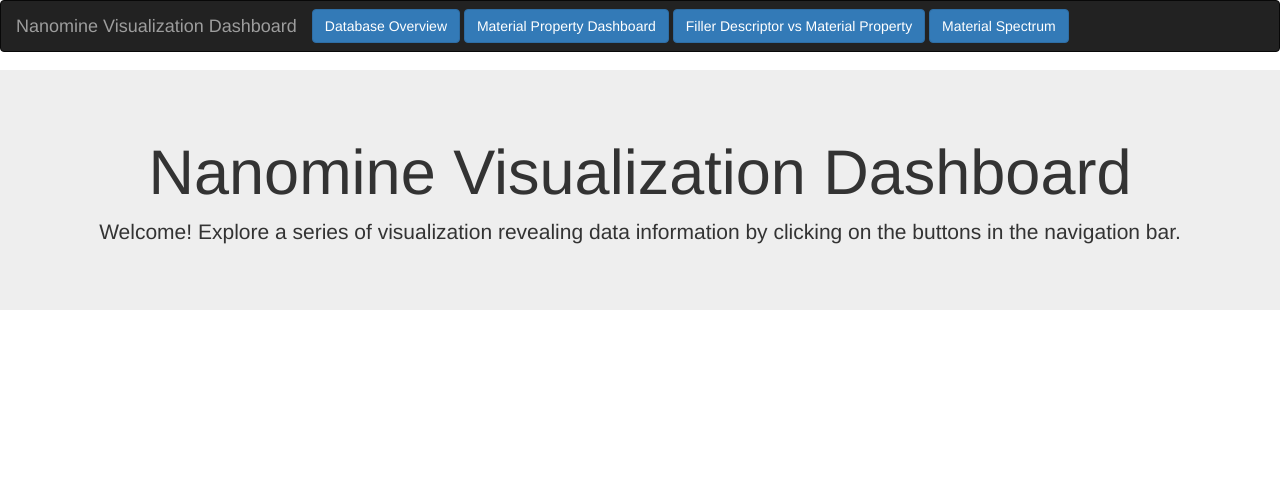
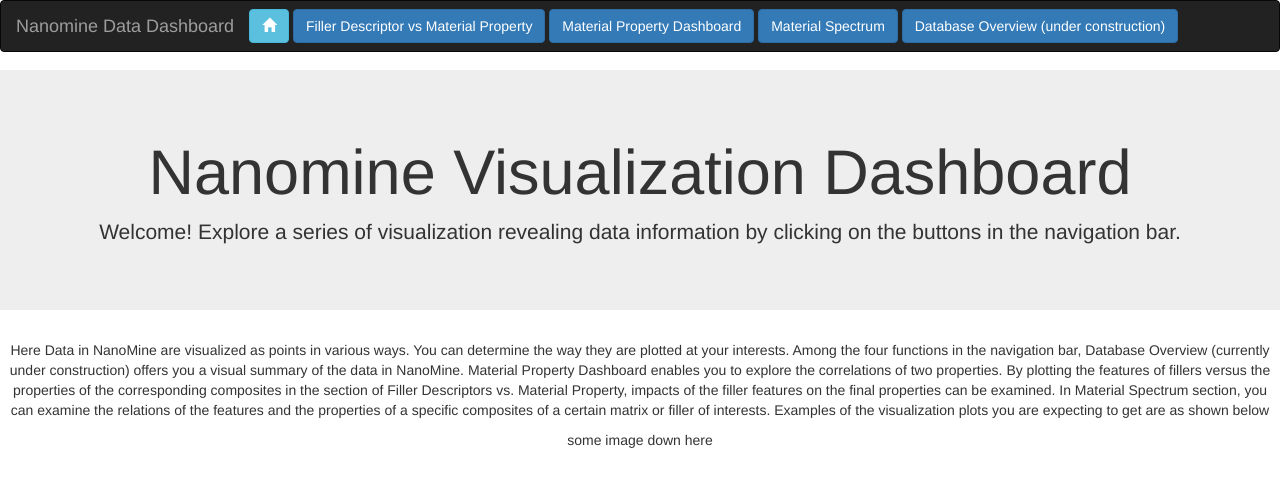
Before and after one commit to tetherless-world/materialsmine, a Python web app: template templates/visualization.html in a window 1280 px wide. Shown: the top 487 px of the page. Run offline with Jinja, Linux system fonts and the light colour scheme; the template is opened without the code that fills it, so the values that code supplies are empty; some libraries are stand-ins or nearby versions.

Commit message:
update visualization

```diff
--- a/templates/visualization.html
+++ b/templates/visualization.html
@@ -404,6 +404,8 @@
                     });
                 });
 
+                $("#home").attr("title", "Nanomine HomePage");
+
                 // material specturm dashboard
                 $("#ms").click(function() {
                     dashboard.empty();
@@ -634,14 +636,16 @@
             <nav class="navbar navbar-inverse">
                 <div class="container-fluid">
                     <div class="navbar-header">
-                        <a class="navbar-brand">Nanomine Visualization Dashboard</a>
+                        <a href="http://nanomine-vis.oit.duke.edu/viz" class="navbar-brand">Nanomine Data Dashboard</a>
                     </div>
                     <!--add option buttons here-->
                     <ul class="nav navbar-nav"></ul>
-                    <button type="button" class="btn btn-primary navbar-btn" id="db">Database Overview</button>
+                    <a href="http://nanomine.northwestern.edu:8000/" class="btn navbar-btn btn-info" role="button"><span class = "glyphicon glyphicon-home" title="Nanomine HomePage"></span></a>
+                    <button type="button" class="btn btn-primary navbar-btn" id="fp">Filler Descriptor vs Material Property</button>
                     <button type="button" class="btn btn-primary navbar-btn" id="mp">Material Property Dashboard</button>
-                    <button type="button" class="btn btn-primary navbar-btn" id="fp">Filler Descriptor vs Material Property</button>
                     <button type="button" class="btn btn-primary navbar-btn" id="ms">Material Spectrum</button>
+                    <button type="button" class="btn btn-primary navbar-btn" id="db">Database Overview (under construction)</button>
+
                 </div>
             </nav>
         </div>
@@ -651,6 +655,9 @@
               <h1 class="display-3">Nanomine Visualization Dashboard</h1>
               <p class="lead">Welcome! Explore a series of visualization revealing data information by clicking on the buttons in the navigation bar.</p>
             </div>
+                          <p>Here Data in NanoMine are visualized as points in various ways. You can determine the way they are plotted at your interests. Among the four functions in the navigation bar, Database Overview (currently under construction) offers you a visual summary of the data in NanoMine. Material Property Dashboard enables you to explore the correlations of two properties. By plotting the features of fillers versus the properties of the corresponding composites in the section of Filler Descriptors vs. Material Property, impacts of the filler features on the final properties can be examined. In Material Spectrum section, you can examine the relations of the features and the properties of a specific composites of a certain matrix or filler of interests. Examples of the visualization plots you are expecting to get are as shown below</p>
+
+                          <p> some image down here </p>
         </div>
     </body>
 </html>
```
